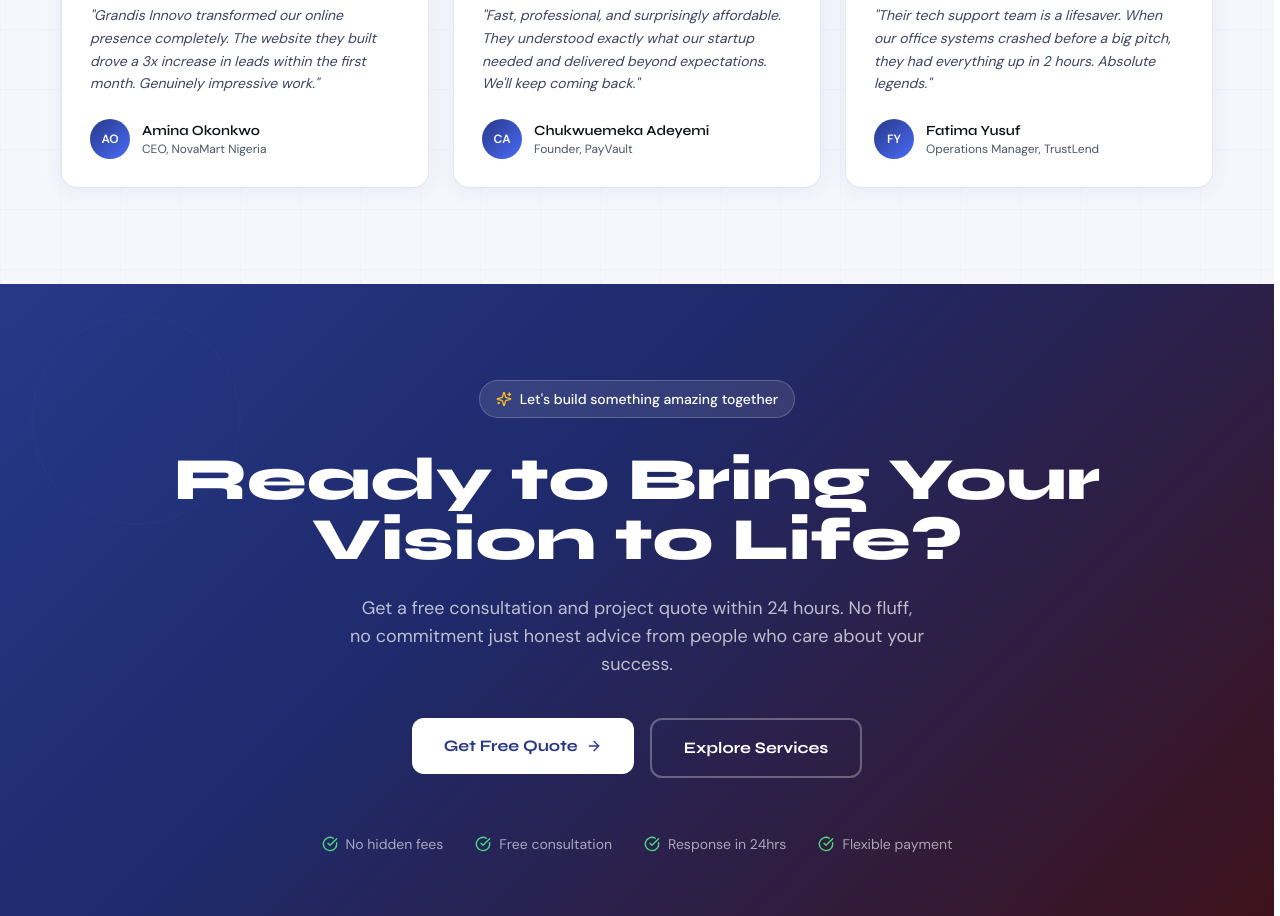
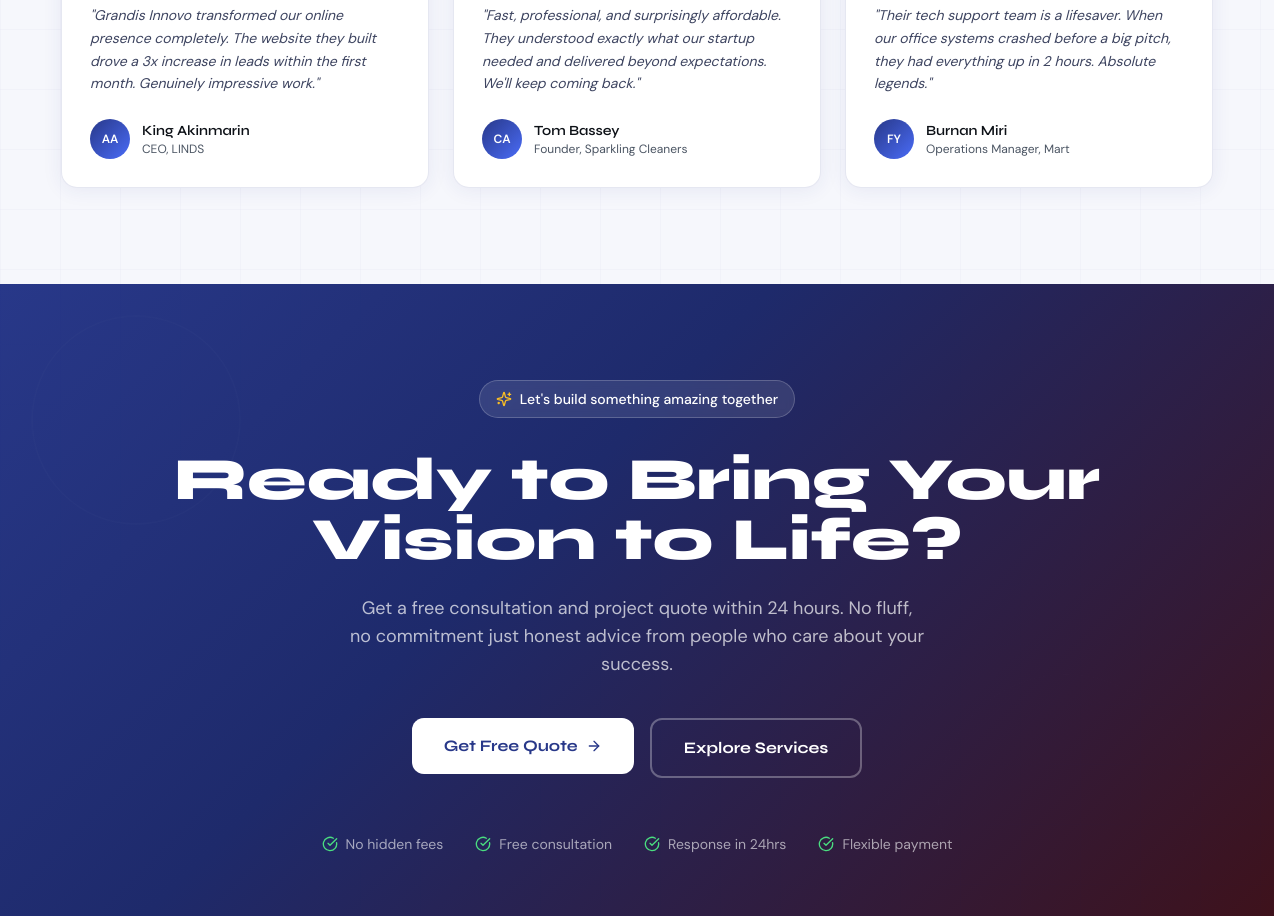
Before and after one commit to grandisinnovo-rgb/grandisinnovo, a Next.js app: page / in a window 1280 px wide. Shown: the part 4660-5576 px from the top of the page. Built offline with nearby package versions, Linux system fonts and the light colour scheme.

Commit message:
Update HomeClient.tsx

```diff
--- a/src/app/HomeClient.tsx
+++ b/src/app/HomeClient.tsx
@@ -27,9 +27,9 @@ const stats = [
 ];
 
 const testimonials = [
-  { quote: "Grandis Innovo transformed our online presence completely. The website they built drove a 3x increase in leads within the first month. Genuinely impressive work.", author: "Amina Okonkwo",     role: "CEO, NovaMart Nigeria",       avatar: "AO" },
-  { quote: "Fast, professional, and surprisingly affordable. They understood exactly what our startup needed and delivered beyond expectations. We'll keep coming back.",         author: "Chukwuemeka Adeyemi", role: "Founder, PayVault",          avatar: "CA" },
-  { quote: "Their tech support team is a lifesaver. When our office systems crashed before a big pitch, they had everything up in 2 hours. Absolute legends.",                  author: "Fatima Yusuf",      role: "Operations Manager, TrustLend", avatar: "FY" },
+  { quote: "Grandis Innovo transformed our online presence completely. The website they built drove a 3x increase in leads within the first month. Genuinely impressive work.", author: "King Akinmarin",     role: "CEO, LINDS",       avatar: "AA" },
+  { quote: "Fast, professional, and surprisingly affordable. They understood exactly what our startup needed and delivered beyond expectations. We'll keep coming back.",         author: " Tom Bassey ", role: "Founder, Sparkling Cleaners",          avatar: "CA" },
+  { quote: "Their tech support team is a lifesaver. When our office systems crashed before a big pitch, they had everything up in 2 hours. Absolute legends.",                  author: "Burnan Miri",      role: "Operations Manager, Mart", avatar: "FY" },
 ];
 
 /* ─── Typewriter hook ────────────────────────────────────────────────────── */
```
